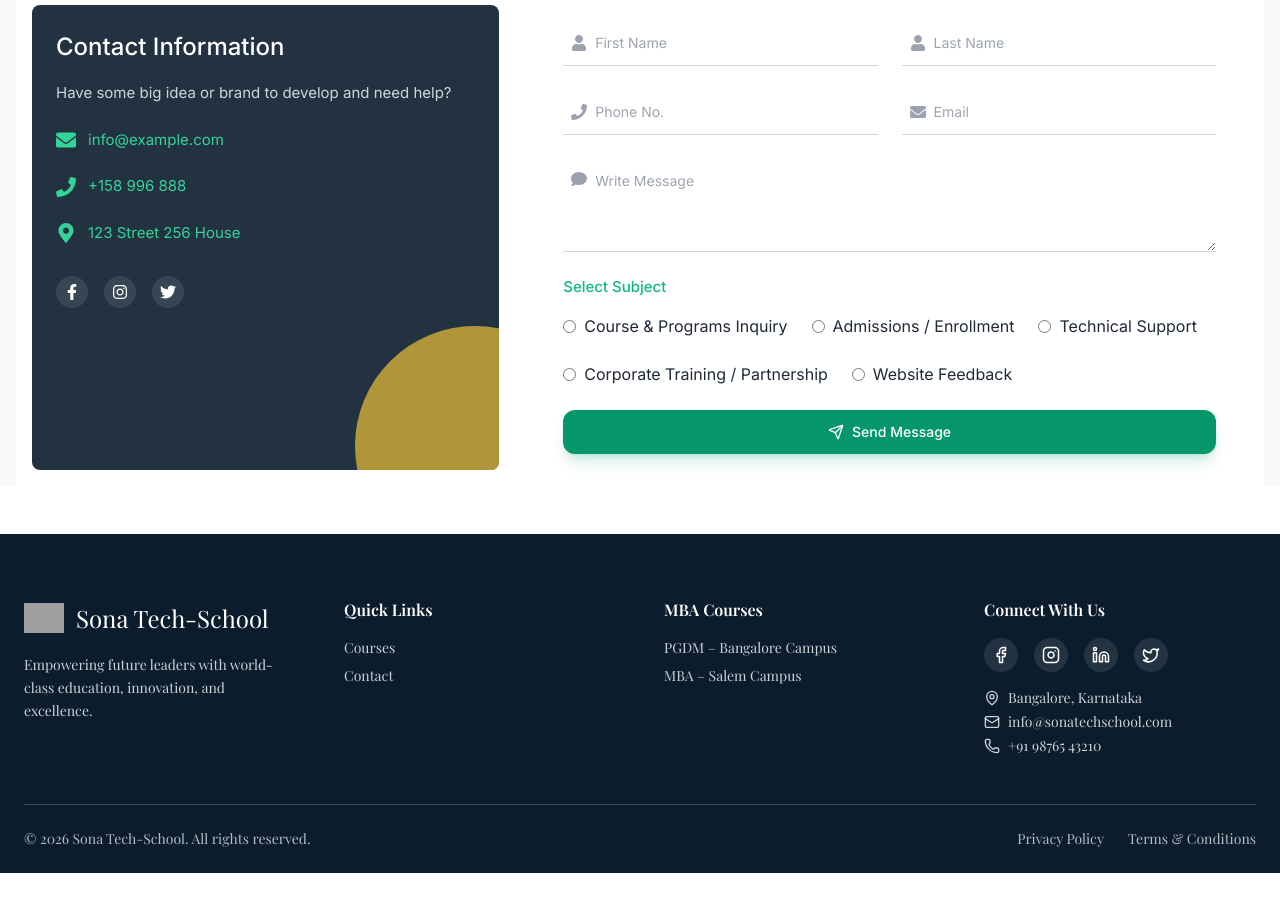
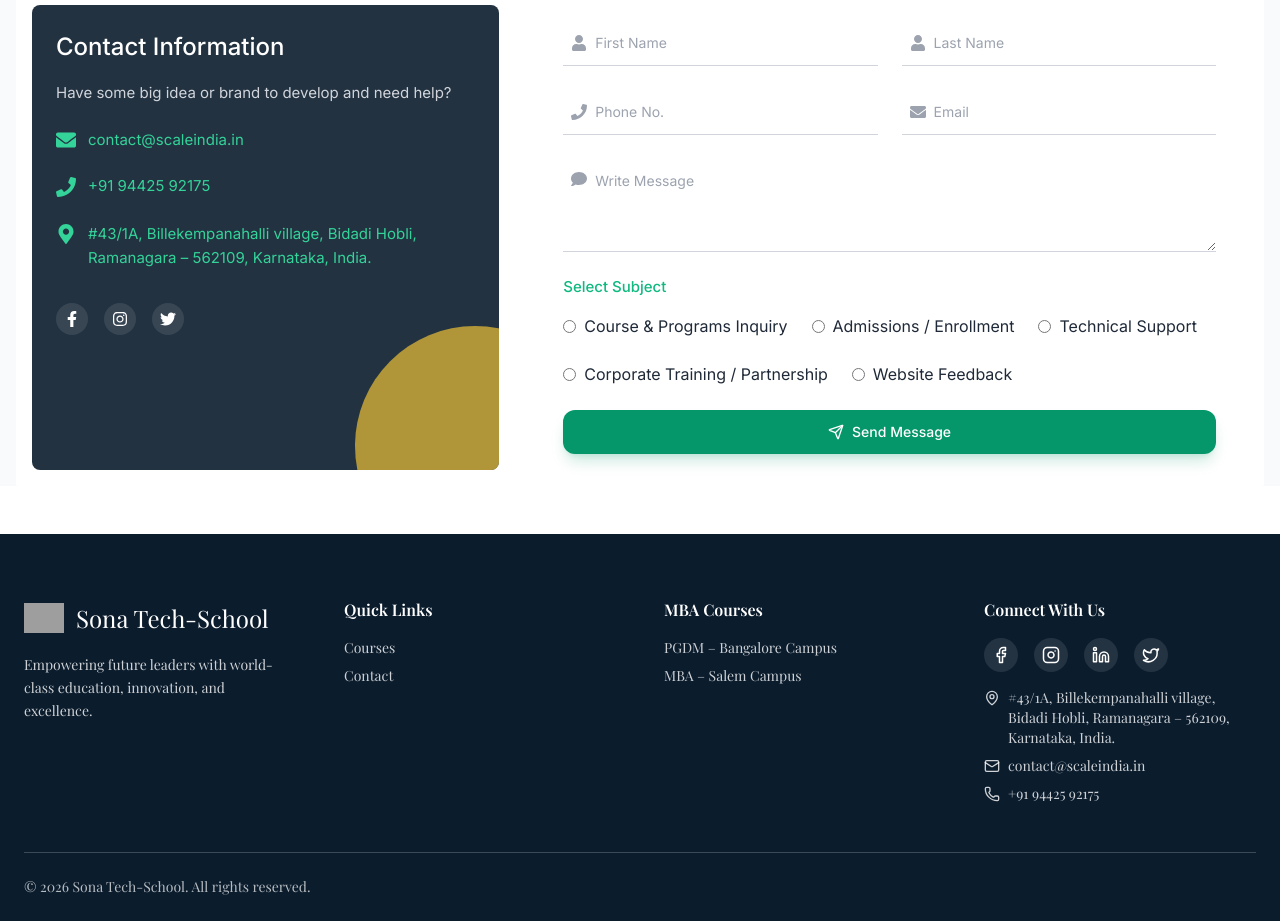
Before and after one commit to webmanagersonatech/scale-techschool, a Next.js app: page /contact in a window 1280 px wide. Shown: the part 320-1241 px from the top of the page. Before the commit the page ends 1193 px from the top, so only its background shows below. Built offline with nearby package versions, Linux system fonts and the light colour scheme; no server answers; grey boxes are pictures that could not be loaded.

Commit message:
pushe chnaged

```diff
--- a/components/Footer.tsx
+++ b/components/Footer.tsx
@@ -88,11 +88,18 @@
             <h3 className="font-semibold mb-4">Connect With Us</h3>
 
             <div className="flex gap-4 mb-4">
-              {[Facebook, Instagram, Linkedin, Twitter].map((Icon, i) => (
+              {[
+                { Icon: Facebook, url: "https://www.facebook.com/sonamanagement" },
+                { Icon: Instagram, url: "https://www.instagram.com/sona_mba/?hl=en" },
+                { Icon: Linkedin, url: "https://www.linkedin.com/school/sona-school-of-management/" },
+                { Icon: Twitter, url: "https://x.com/sonamba" },
+              ].map(({ Icon, url }, i) => (
                 <motion.a
                   whileHover={{ scale: 1.1 }}
                   key={i}
-                  href="#"
+                  href={url}
+                  target="_blank"
+                  rel="noopener noreferrer"
                   className="p-2 rounded-full bg-white/10 hover:bg-gold text-white hover:text-royal transition"
                 >
                   <Icon size={18} />
@@ -101,33 +108,45 @@
             </div>
 
 
-            <p className="text-sm text-white/80 space-y-1 flex flex-col">
+
+            <p className="text-sm text-white/80 space-y-2 flex flex-col">
+              <span className="flex items-start gap-2">
+                <MapPin size={16} className="mt-0.5 shrink-0" />
+                <span>
+                  #43/1A, Billekempanahalli village, Bidadi Hobli,
+                  Ramanagara – 562109, Karnataka, India.
+                </span>
+              </span>
+
               <span className="flex items-center gap-2">
-                <MapPin size={16} /> Bangalore, Karnataka
+                <Mail size={16} className="shrink-0" />
+                contact@scaleindia.in
               </span>
+
               <span className="flex items-center gap-2">
-                <Mail size={16} /> info@sonatechschool.com
-              </span>
-              <span className="flex items-center gap-2">
-                <Phone size={16} /> +91 98765 43210
+                <Phone size={16} className="shrink-0" />
+                +91 94425 92175
               </span>
             </p>
 
+
+
           </div>
+
         </div>
 
         {/* Bottom Bar */}
         <div className="flex flex-col md:flex-row justify-between items-center py-6 text-sm text-white/70">
           <p>© {new Date().getFullYear()} Sona Tech-School. All rights reserved.</p>
 
-          <div className="flex gap-6 mt-4 md:mt-0">
-            <Link href="/privacy" className="hover:text-gold transition">
+          {/* <div className="flex gap-6 mt-4 md:mt-0">
+            <Link href="#privacy" className="hover:text-gold transition">
               Privacy Policy
             </Link>
-            <Link href="/terms" className="hover:text-gold transition">
+            <Link href="#terms" className="hover:text-gold transition">
               Terms & Conditions
             </Link>
-          </div>
+          </div> */}
         </div>
       </div>
     </footer>
--- a/components/Hero.tsx
+++ b/components/Hero.tsx
@@ -230,27 +230,18 @@
         <div className="h-10 w-px bg-gradient-to-b from-transparent via-white/40 to-transparent" />
 
         {[
-          {
-            Icon: Instagram,
-            label: "Instagram",
-            hoverColor: "group-hover:text-pink-500",
-          },
-          {
-            Icon: Facebook,
-            label: "Facebook",
-            hoverColor: "group-hover:text-blue-500",
-          },
-          {
-            Icon: X,
-            label: "Twitter / X",
-            hoverColor: "group-hover:text-black",
-          },
-        ].map(({ Icon, label, hoverColor }, i) => (
+          { Icon: Instagram, label: "Instagram", hoverColor: "group-hover:text-pink-500", url: "https://www.instagram.com/sona_mba/?hl=en" },
+          { Icon: Facebook, label: "Facebook", hoverColor: "group-hover:text-blue-500", url: "https://www.facebook.com/sonamanagement" },
+          { Icon: X, label: "Twitter / X", hoverColor: "group-hover:text-black", url: "https://x.com/sonamba" },
+        ].map(({ Icon, label, hoverColor, url }, i) => (
           <div key={i} className="flex flex-col items-center gap-2">
 
             {/* ICON ITEM */}
-            <div
-              className="group cursor-pointer flex items-center overflow-hidden
+            <a
+              href={url}
+              target="_blank"
+              rel="noopener noreferrer"
+              className="group flex items-center overflow-hidden
           w-9 hover:w-36
           transition-all duration-500 ease-out
           rounded-full border border-white/15
@@ -279,18 +270,17 @@
               >
                 {label}
               </span>
-            </div>
+            </a>
 
             {/* BETWEEN LINE (except last item) */}
-            {i !== 2 && (
-              <div className="h-4 w-px bg-white/30" />
-            )}
+            {i !== 2 && <div className="h-4 w-px bg-white/30" />}
           </div>
         ))}
 
         {/* BOTTOM LINE */}
         <div className="h-10 w-px bg-gradient-to-t from-transparent via-white/40 to-transparent" />
       </div>
+
 
 
 
--- a/pages/contact.tsx
+++ b/pages/contact.tsx
@@ -140,37 +140,53 @@
 
                   <ul className="space-y-6 mt-6 text-white">
                     <li className="flex items-center gap-3 text-emerald-400 hover:text-emerald-300">
-                      <FaEnvelope className="w-5 h-5" />
-                      <a href="mailto:info@example.com" className="text-[15px]">
-                        info@example.com
+                      <FaEnvelope className="w-5 h-5 shrink-0" />
+                      <a href="mailto:contact@scaleindia.in" className="text-[15px]">
+                        contact@scaleindia.in
                       </a>
                     </li>
+
                     <li className="flex items-center gap-3 text-emerald-400 hover:text-emerald-300">
-                      <FaPhone className="w-5 h-5" />
-                      <a href="tel:+158996888" className="text-[15px]">
-                        +158 996 888
+                      <FaPhone className="w-5 h-5 shrink-0" />
+                      <a href="tel:+919442592175" className="text-[15px]">
+                        +91 94425 92175
                       </a>
                     </li>
-                    <li className="flex items-center gap-3 text-emerald-400 hover:text-emerald-300">
-                      <FaMapMarkerAlt className="w-5 h-5" />
-                      <span className="text-[15px]">123 Street 256 House</span>
+
+                    <li className="flex items-start gap-3 text-emerald-400">
+                      <FaMapMarkerAlt className="w-5 h-5 mt-0.5 shrink-0" />
+                      <span className="text-[15px] leading-relaxed">
+                        #43/1A, Billekempanahalli village, Bidadi Hobli,<br />
+                        Ramanagara – 562109, Karnataka, India.
+                      </span>
                     </li>
                   </ul>
 
                   <ul className="flex flex-wrap gap-x-4 gap-y-4 mt-8">
-                    {["Facebook", "Instagram", "Twitter"].map((platform, i) => (
+                    {[
+                      { name: "Facebook", url: "https://www.facebook.com/sonamanagement" },
+                      { name: "Instagram", url: "https://www.instagram.com/sona_mba/?hl=en" },
+                      { name: "Twitter", url: "https://x.com/sonamba" },
+                    ].map((platform, i) => (
                       <li
                         key={i}
                         className="p-2 rounded-full bg-white/10 hover:bg-gold text-white hover:text-royal transition"
                       >
-                        <a href="#" aria-label={platform}>
-                          {platform === "Facebook" && <FaFacebookF className="w-4 h-4 text-white" />}
-                          {platform === "Instagram" && <FaInstagram className="w-4 h-4 text-white" />}
-                          {platform === "Twitter" && <FaTwitter className="w-4 h-4 text-white" />}
+                        <a
+                          href={platform.url}
+                          aria-label={platform.name}
+                          target="_blank"
+                          rel="noopener noreferrer"
+                        >
+                          {platform.name === "Facebook" && <FaFacebookF className="w-4 h-4" />}
+                          {platform.name === "Instagram" && <FaInstagram className="w-4 h-4" />}
+                          {platform.name === "Twitter" && <FaTwitter className="w-4 h-4" />}
                         </a>
                       </li>
                     ))}
                   </ul>
+
+
 
                   <div className="absolute -bottom-24 -right-24 w-60 h-60 rounded-full bg-gold/80"></div>
                 </div>
```
Lines whose indentation alone changed are shown as unchanged.
